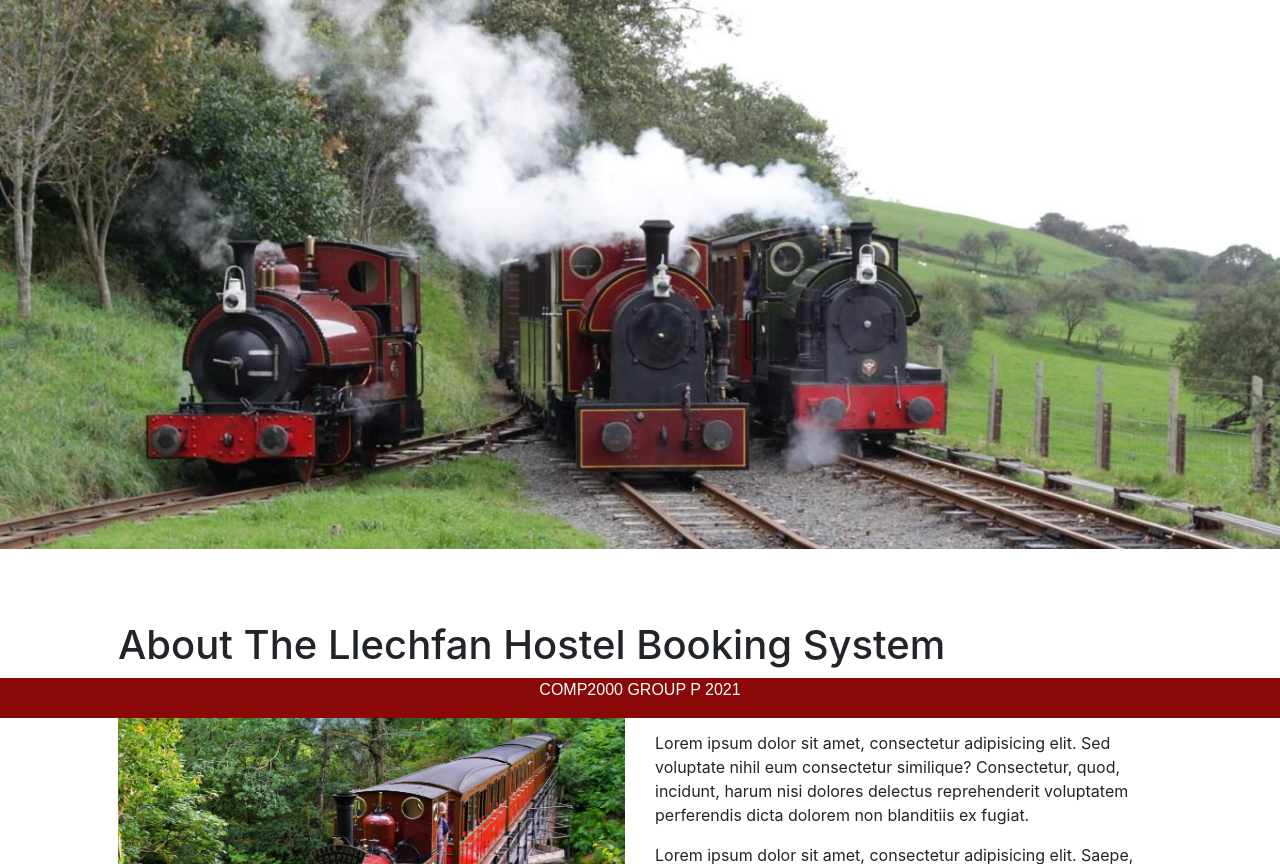
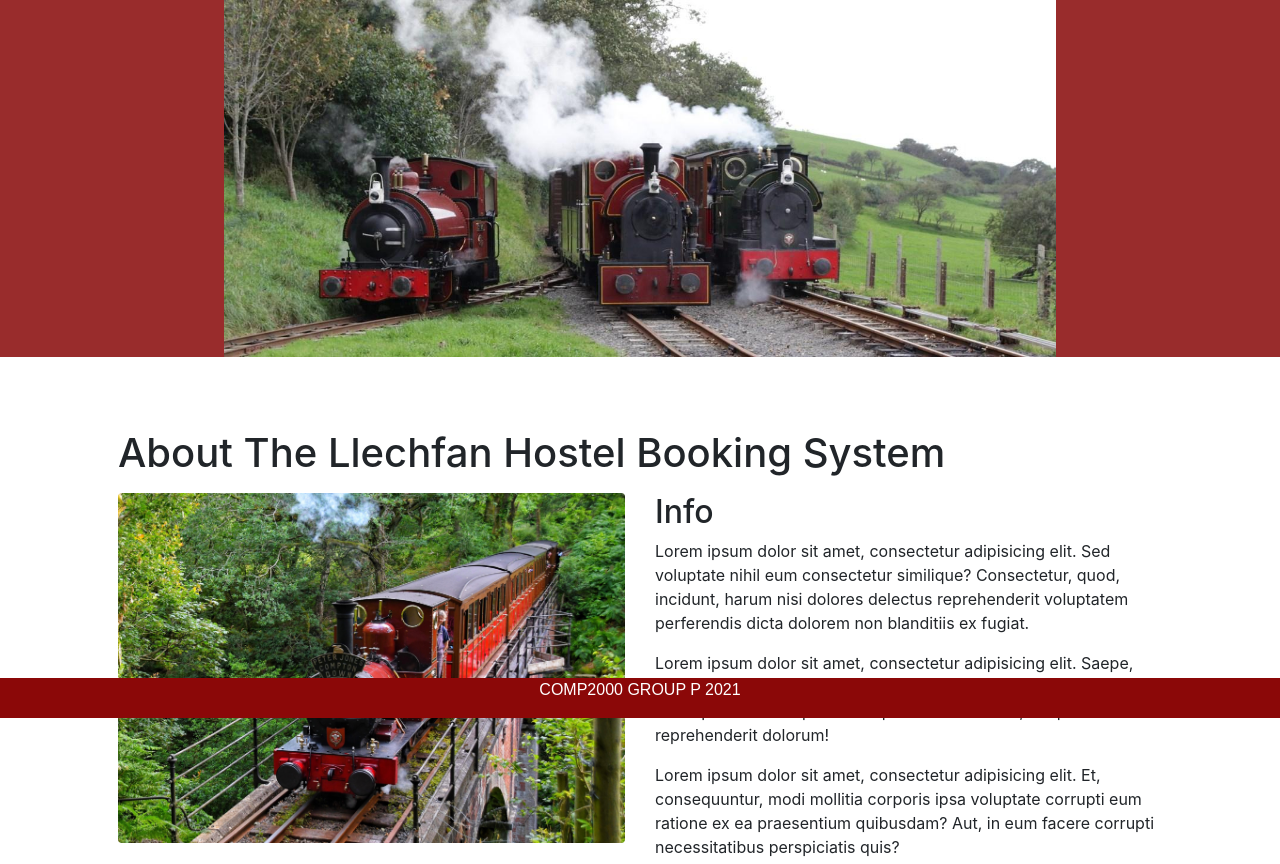
Before and after one commit to Will-Stewart/COMP2003-2020-GROUP-P-LHBS, a PHP site: page /index.php in a window 1280 px wide. Shown: the part 82-946 px from the top of the page. Run offline with PHP 8.4, Linux system fonts and the light colour scheme.

Commit message:
Update image

```diff
--- a/public/index.php
+++ b/public/index.php
@@ -2,9 +2,17 @@
 include_once 'header.php';
 ?>
 
+    <style>
+        .div-1 {
+            background-color: #992C2C;
+        }
+    </style>
+
     <section class="showcase">
-        <div>
-            <img src="../assets/img/talyllyn.jpg" alt="talyllyn train preview" style="width:100%;min-height:350px;max-height:650px;">
+        <div class="div-1">
+            <div class="text-center">
+                <img src="../assets/img/talyllyn.jpg" alt="talyllyn train preview" style="width:65%;min-height:350px;max-height:650px;">
+            </div>
         </div>
     </section>
 
```
